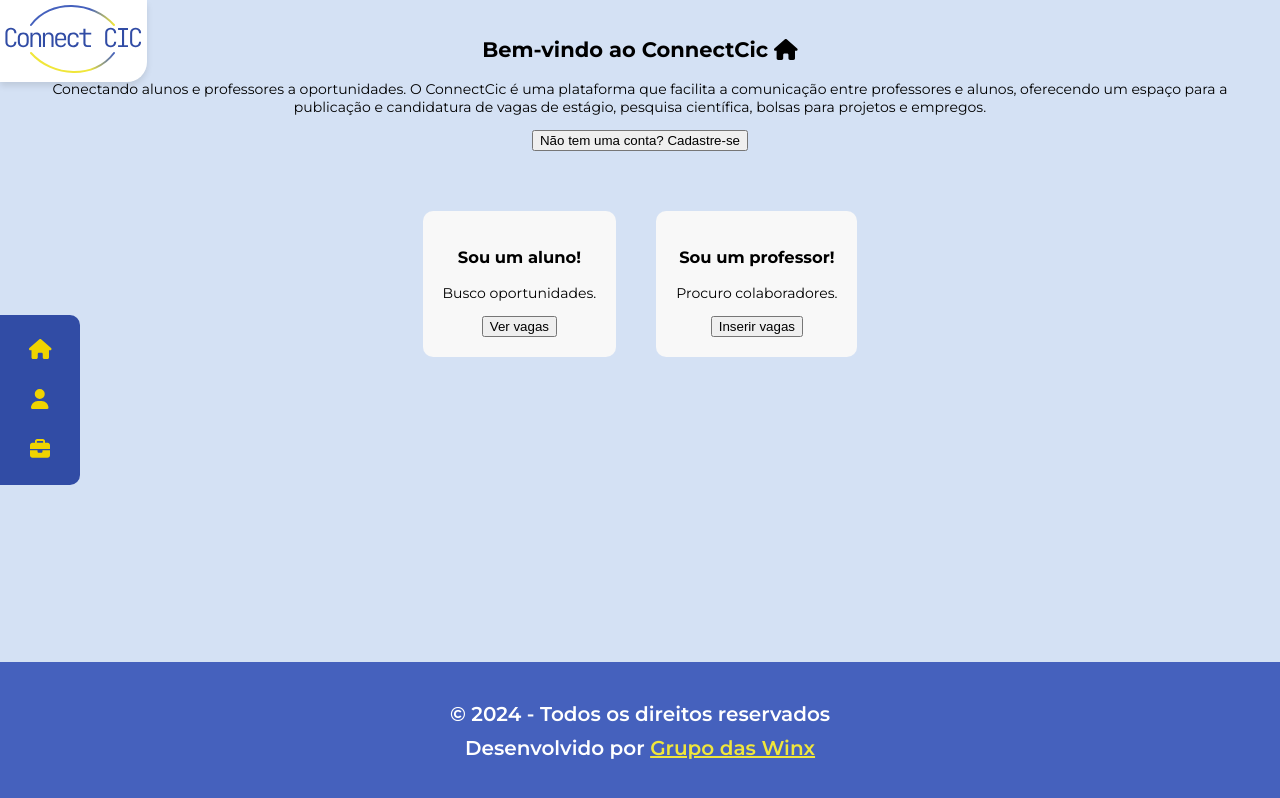
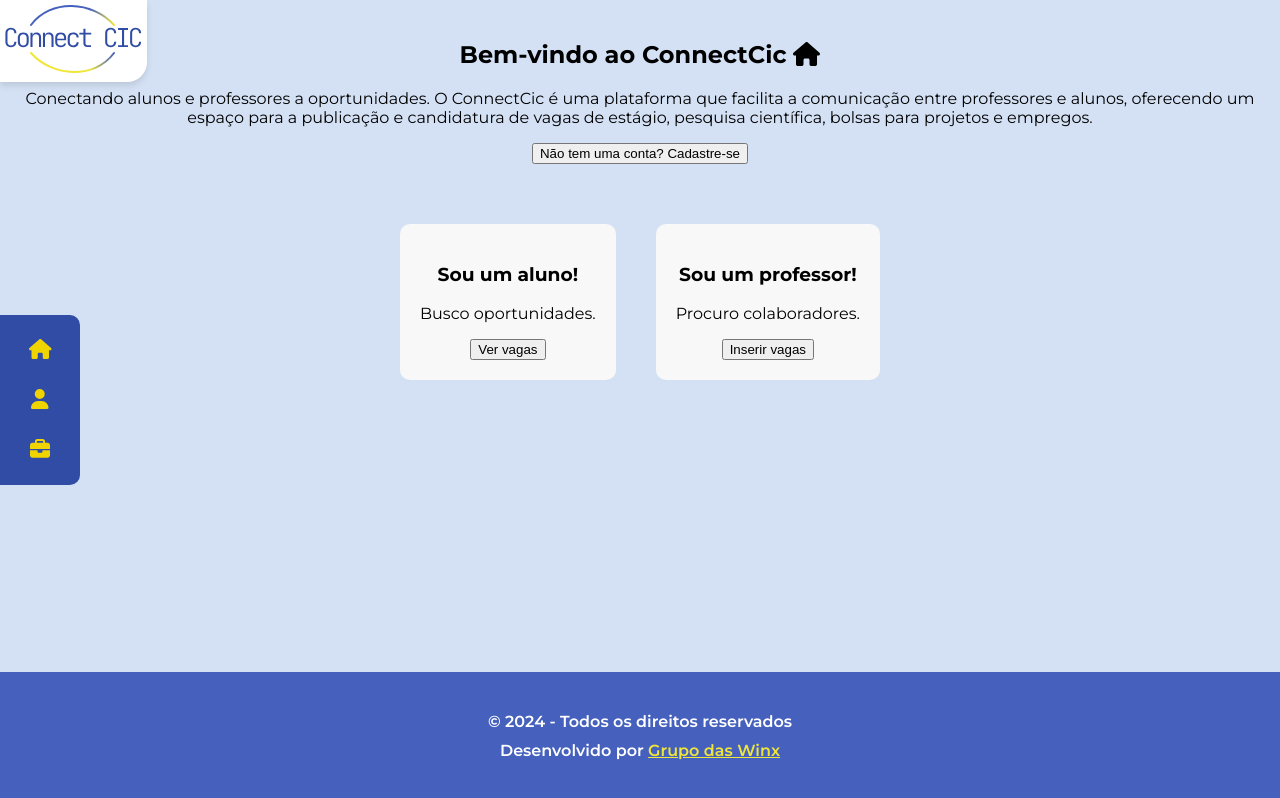
Before and after one commit to colcic-uesc/front-end-project-winx, a Vue app: page /inicio in a window 1280 px wide. Built offline with nearby package versions, Linux system fonts and the light colour scheme.

Commit message:
att global text styles

```diff
--- a/src/assets/base.css
+++ b/src/assets/base.css
@@ -18,11 +18,17 @@
 
   --color-white: #fff;
   --color-green: #09B24D;
+
+
+  --font-size-body: 1rem;
+  --font-size-h1: clamp(2.5rem, 6vw, 2.5rem);
+  --font-size-h2: clamp(2rem, 5vw, 2rem);
+  --font-size-h3: clamp(1.25rem, 4vw, 1.25rem);
 }
 
 
 body {
-  font-size: 14px;
+  font-size: var(--font-size-body);
   font-family: "Montserrat", sans-serif;
   font-optical-sizing: auto;
   font-weight: 400;
--- a/src/assets/main.css
+++ b/src/assets/main.css
@@ -1,25 +1,31 @@
 @import './base.css';
 
-.text {
+.body-text {
   color: var(--color-text);
-  font-size: 14px;
+  font-size: var(--font-size-body);
   font-weight: 400;
 }
 
-.h1{
+.heading-primary{
   color: var(--color-text);
-  font-size: 40px;
+  font-size: var(--font-size-h1);
   font-weight: 700;
 }
 
-.h2{
+.heading-secondary{
   color: var(--color-text);
-  font-size: 32px;
+  font-size: var(--font-size-h2);
   font-weight: 700;
 }
 
-.h3{
+
+.heading-tertiary{
   color: var(--color-text);
-  font-size: 20px;
+  font-size: var(--font-size-h3);
   font-weight: 600;
 }
+.heading-quaternary{
+  color: var(--color-text);
+  font-size: var(--font-size-body);
+  font-weight: 600;
+}
--- a/src/components/FooterComponent.vue
+++ b/src/components/FooterComponent.vue
@@ -1,5 +1,5 @@
 <template>
-    <footer class="footer h3">
+    <footer class="footer heading-quaternary">
         <div>
             <p>© 2024 - Todos os direitos reservados</p>
             <p>Desenvolvido por <a href="https://github.com/colcic-uesc/front-end-project-winx" target="_blank">Grupo das Winx</a></p>
```
